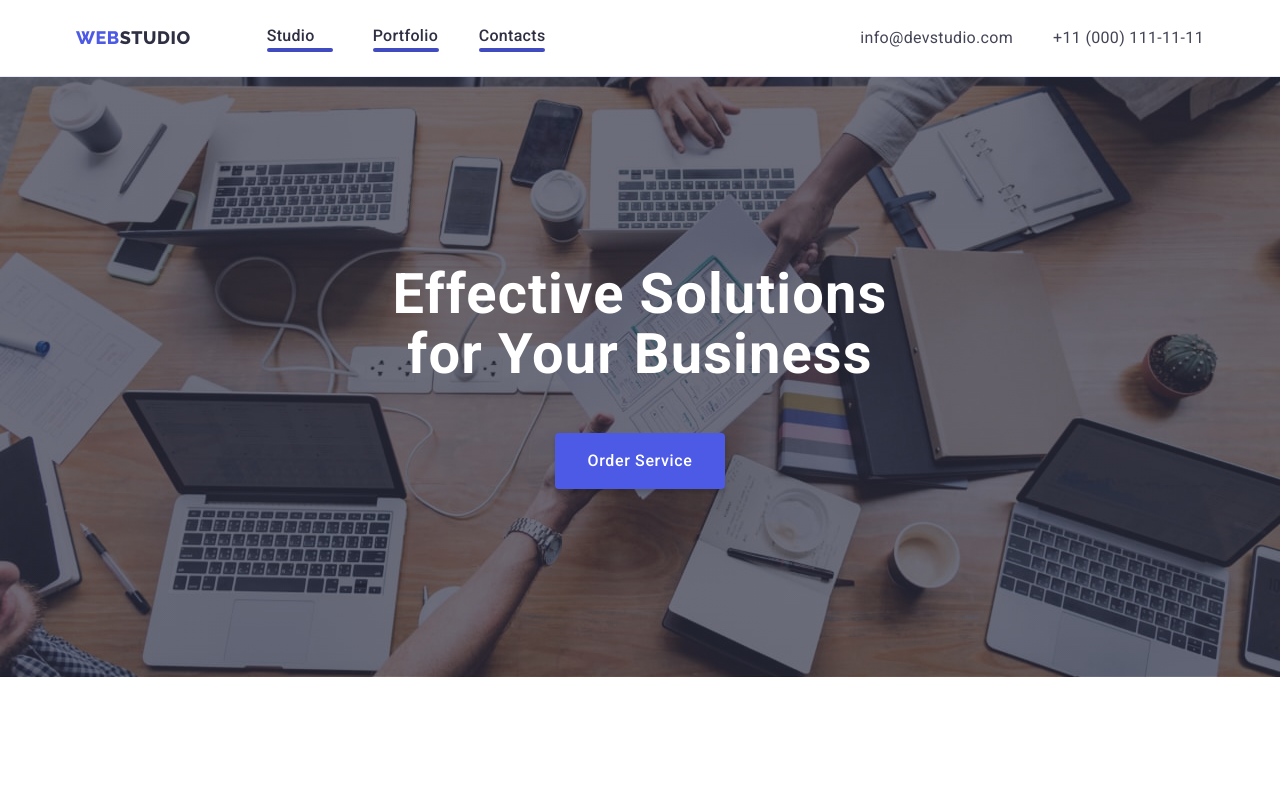
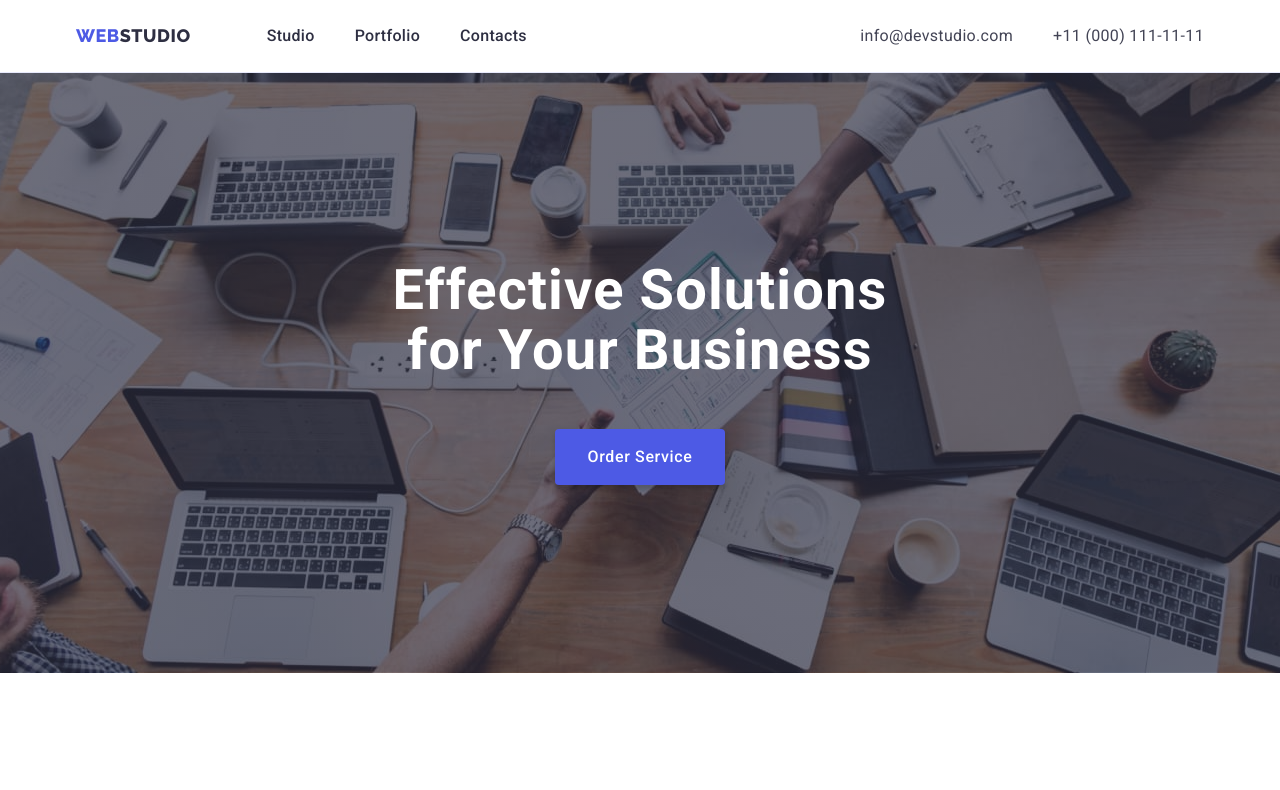
Before and after one commit to OlgaBezeiko/goit-markup-hw-05, a plain HTML site: page index.html in a window 1280 px wide. Shown: the top 790 px of the page. Drawn offline with nearby package versions, Linux system fonts and the light colour scheme.

Commit message:
Зміни 17/02/23

```diff
--- a/css/styles.css
+++ b/css/styles.css
@@ -52,8 +52,7 @@ padding-bottom: 120px;}
 
 
 /*==========================ХЕДЕР=====================================*/
-.page-heder {padding-top: 24px;
-padding-bottom: 24px;
+.page-heder {
 border-bottom: 1px solid var(--color-cornflower-accent);}
 
 .page-heder-container {
@@ -99,6 +98,9 @@ align-items: center;}
 
 
 .menu-link {
+  padding-top: 24px;
+  padding-bottom: 24px;
+  display: block;
   font-weight: 500;
   font-size: 16px;
   line-height: 1.5;
@@ -111,13 +113,21 @@ align-items: center;}
   color: var(--color-ocean-hover-pressed);
 }
 
-.menu-item::after {
+.current:hover::after {
+  position: absolute;
+  bottom: 0;
+  left: 0;
   display: block;
   content: '';
-  width: 66px;
+  width: 100%;
   height: 4px;
   background-color: var(--color-ocean-hover-pressed);
   border-radius: 2px;
+}
+
+.current {
+  position: relative;
+  transition: background-color var(--transition);
 }
 .contact-mail-phone  {
 font-family: 'Roboto', sans-serif;
--- a/index.html
+++ b/index.html
@@ -19,9 +19,9 @@
 
     <!--список посилань на інші сторінки сайту, навігація-->
 <ul class="list menu">
-<li class="menu-item"><a href="./index.html" class="link menu-link">Studio</a></li>
-<li class="menu-item"><a href="./portfolio.html" class="link menu-link">Portfolio</a></li>
-<li class="menu-item"><a href="" class="link menu-link">Contacts</a></li>
+<li class="menu-item"><a href="./index.html" class="current link menu-link">Studio</a></li>
+<li class="menu-item"><a href="./portfolio.html" class="current link menu-link">Portfolio</a></li>
+<li class="menu-item"><a href="" class="current link menu-link">Contacts</a></li>
 </ul>
 
 <!--електронна адреса та телефон-->
```
Also changed, not shown: portfolio.html (+3 -3 lines).
